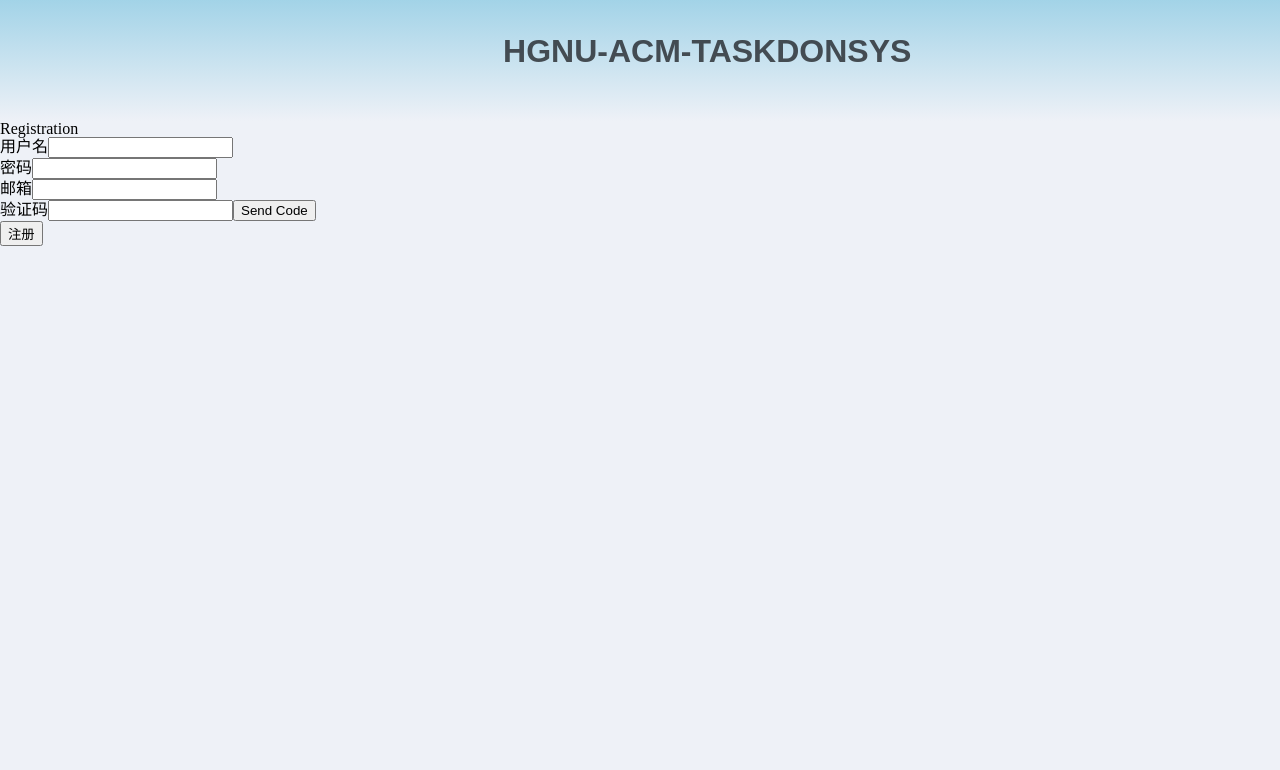
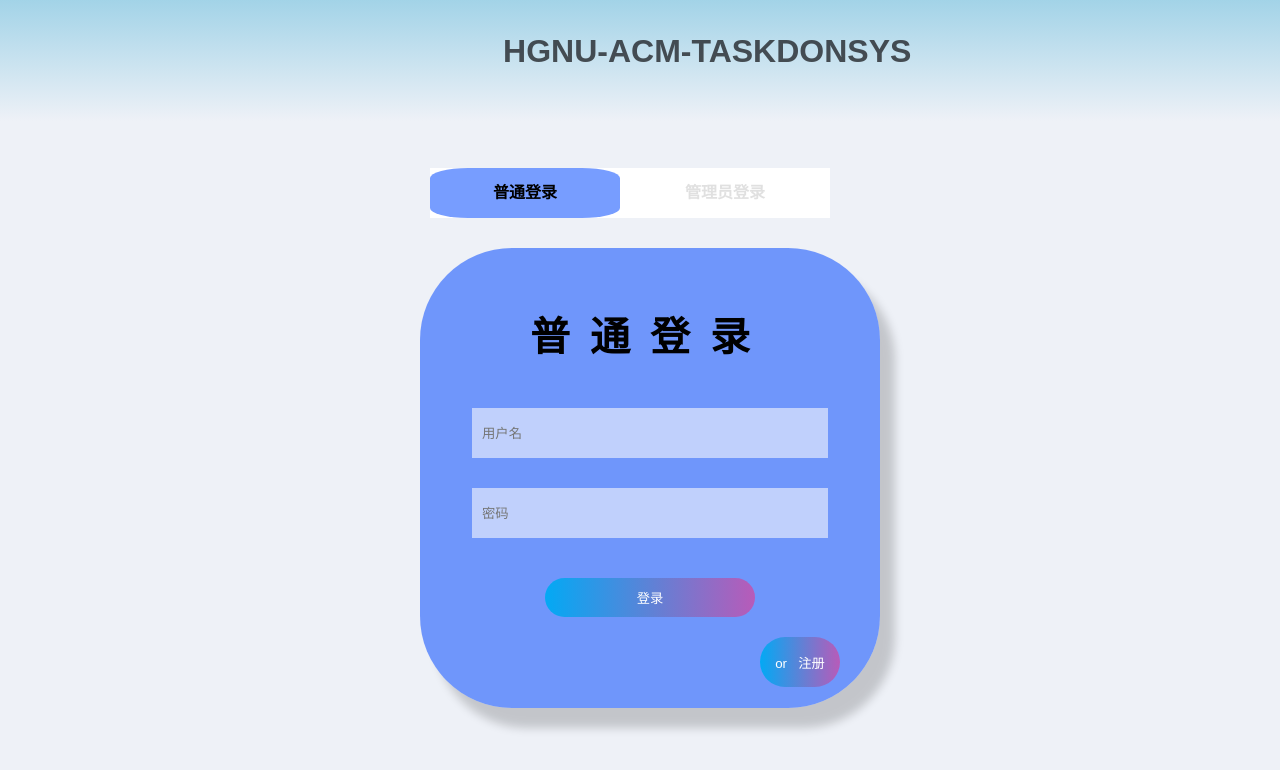
Before and after one commit to lcx17386298390/task_punch_system, a Vue app in the folder start-end/: page /#/login in a window 1280 px wide. Before the commit this address led to /#/GiveTask. Shown: the top 770 px of the page. Built offline with nearby package versions, Linux system fonts and the light colour scheme.

Commit message:
登录样式最终确定

```diff
--- a/start-end/src/App.vue
+++ b/start-end/src/App.vue
@@ -1,8 +1,8 @@
 <template>
   <div id="app">
     <TopBanner></TopBanner>
-    <!-- <login></login> -->
-    <registration></registration>
+    <login></login>
+    <!-- <registration></registration> -->
     <!-- <router-view></router-view> -->
   </div>
 </template>
--- a/start-end/src/components/login.vue
+++ b/start-end/src/components/login.vue
@@ -1,18 +1,17 @@
 <template>
   <div class="login-container">
     <div class="text-container">
-      <div class="span-container nav">
-        <span @click="selectColor('red')" :class="{ active: selectedColor === 'red', red: selectedColor === 'red', gray: selectedColor === 'blue' }">登录</span>
-        <span @click="selectColor('blue')" :class="{ active: selectedColor === 'blue', blue: selectedColor === 'blue', gray: selectedColor === 'red' }">蓝色</span>
-      </div>
+        <span @click="selectColor('red')" :class="{ active: selectedColor === 'red', red: selectedColor === 'red', gray: selectedColor === 'blue' }">普通登录</span>
+        <span @click="selectColor('blue')" :class="{ active: selectedColor === 'blue', blue: selectedColor === 'blue', gray: selectedColor === 'red' }">管理员登录</span>
     </div>
-    <div>
+    <div class="buding">
       <div v-if="selectedColor === 'red'" class="red card-inner">
         <h1>普通登录</h1>
       <form>
         <input type="text" placeholder="用户名" />
         <input type="password" placeholder="密码" />
         <button type="submit">登录</button>
+        <button class="re">or &nbsp;&nbsp;注册</button>
       </form>
     </div>
       <div v-else class="blue card-inner">
@@ -20,7 +19,8 @@
       <form>
         <input type="text" placeholder="管理员用户名" />
         <input type="password" placeholder="管理员密码" />
-        <button type="submit">登录..</button>
+        <button type="submit">登录</button>
+        <button class="re">or &nbsp;&nbsp;注册</button>
       </form>
       </div>
     </div>
@@ -43,11 +43,27 @@ export default {
 </script>
 
 <style scoped>
+.re{
+  margin-top: 20px;
+  margin-left: 300px;
+  width: 80px;
+  height: 50px;
+}
 
+span{
+  display: block;
+  width: 50%;
+  height: 50px;
+  line-height: 50px;
+  text-align: center;
+}
 
 .login-container{
+  position: fixed;
+  top: 50%;
+  left: 50%;
+  transform: translate(-50%, -50%);
   margin-top: 3%;
-  display: flex;
   justify-content: center;
   align-items: center;
   font-family:serif;
@@ -57,12 +73,14 @@ export default {
   display: flex;
   background-color: #fff;
   box-shadow: 15%;
-  width: 600px;
-  height: 40px;
+  width: 400px;
+  height: 50px;
+  margin-left: 30px;
+  margin-bottom: 30px;
 }
 
 .card-inner{
-  width: 370px;
+  width: 420px;
   height: 420px;
   padding: 20px;
   background-color: rgba(119, 120, 122, 0.129);
@@ -71,10 +89,6 @@ export default {
   margin-left: 20px;
   box-shadow: 15px 20px 10px rgba(0, 0, 0, 0.182);
 }
-.span-container {
-  position: relative;
-}
-
 .text-container span {
   margin-right: 10px;
   cursor: pointer;
@@ -87,10 +101,12 @@ export default {
 
 .red {
   background-color: rgba(0, 72, 255, 0.534);
+  border-radius: 20%;
 }
 
 .blue {
   background-color: rgba(0, 72, 255, 0.534);
+  border-radius: 20%;
 }
 
 h1{
@@ -127,8 +143,8 @@ button {
   cursor: pointer;
   width: 50%;
   border-radius: 50px;
-    background-image: linear-gradient(to right, #03a9f4, #f441a5, #ffeb3b, #09a8f4);
-    background-size: 400%;
+  background-image: linear-gradient(to right, #03a9f4, #f441a5, #ffeb3b, #09a8f4);
+  background-size: 400%;
 }
 
 
--- a/start-end/src/components/registration.vue
+++ b/start-end/src/components/registration.vue
@@ -31,9 +31,9 @@ export default {
   data() {
     return {
       username: '',
+      password: '',
       email: '',
       verificationCode: '',
-      password: '',
       isSendingCode: false
     };
   },
```
